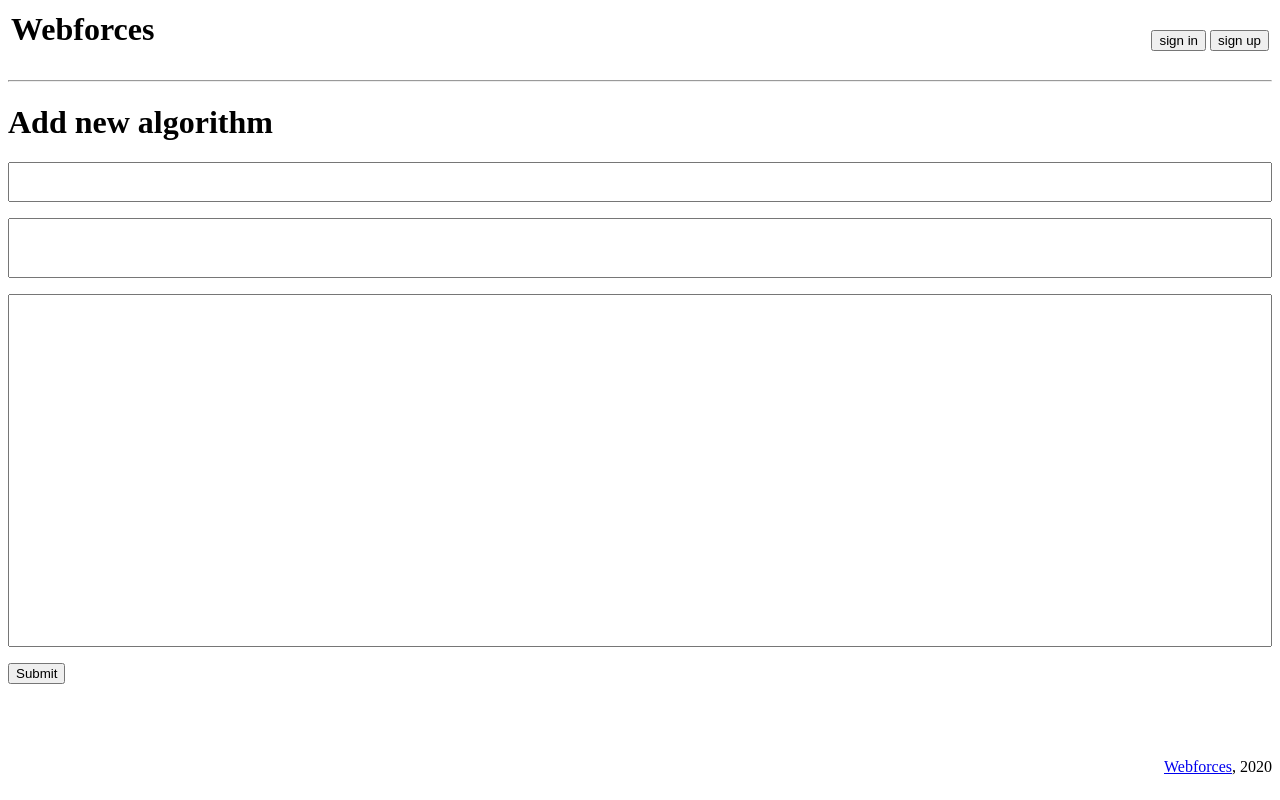
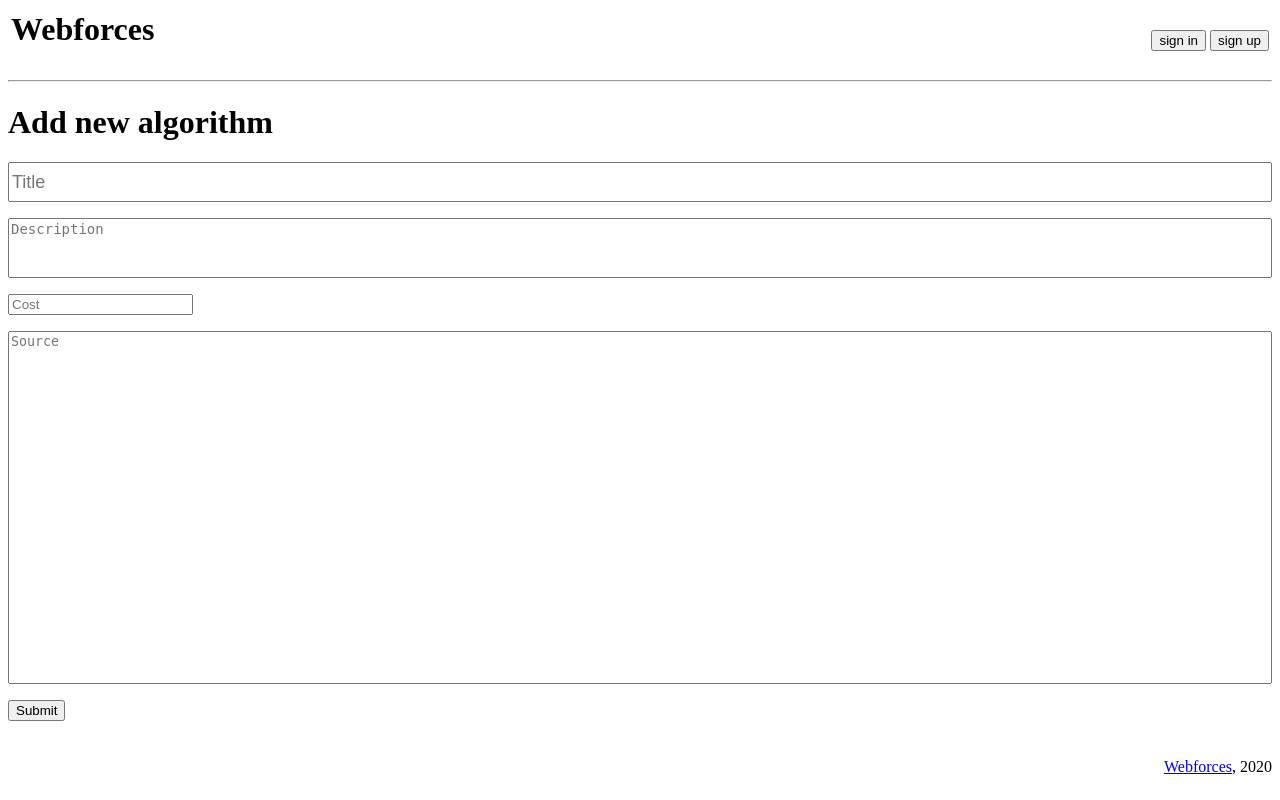
Before and after one commit to aobolensk/webforces, a Django app: page /add_alg/ in a window 1280 px wide. Run offline with Django 3.2, Linux system fonts and the light colour scheme.

Commit message:
add cost for algs pages

```diff
--- a/static/style.css
+++ b/static/style.css
@@ -12,9 +12,9 @@
 
 .algorithm_shortview {
     width:98%;
-    height:100px;
+    height:180px;
+    padding-left: 10;
     border:1px solid #000;
-    padding: 10px;
     /* position: relative; */
 }
 
--- a/templates/store.html
+++ b/templates/store.html
@@ -4,12 +4,16 @@
 <h1>Algorithms store</h1>
 
 <input type="button" onclick="location.href='/add_alg'" value="Add new algorithm" />
+<br><br>
 
 {% for algorithm in algorithms_list %}
     <div class='algorithm_shortview'>
         <h2>{{ algorithm.title }}</h2>
         <p>{{ algorithm.description }}</p>
+        <p>cost: {{ algorithm.cost }}</p>
+        <a href="{{ algorithm.href }}">{{ algorithm.href_name }}</a>
     </div>
+    <br>
 {% endfor %}
 
 {% endblock %}
--- a/webforces/forms.py
+++ b/webforces/forms.py
@@ -3,8 +3,11 @@ from django import forms
 
 class NewAlgForm(forms.Form):
     title = forms.CharField(max_length=100, label="",
-                            widget=forms.TextInput(attrs={'id': 'NewAlgTitle'}))
+                            widget=forms.TextInput(attrs={'id': 'NewAlgTitle', 'placeholder': 'Title'}))
     description = forms.CharField(label="",
-                                  widget=forms.Textarea(attrs={'id': 'NewAlgDescription'}))
+                                  widget=forms.Textarea(attrs={'id': 'NewAlgDescription',
+                                                               'placeholder': 'Description'}))
+    cost = forms.FloatField(min_value=0, label="",
+                            widget=forms.TextInput(attrs={'id': 'NewAlgCost', 'placeholder': 'Cost'}))
     source = forms.CharField(label="",
-                             widget=forms.Textarea(attrs={'id': 'NewAlgSource'}))
+                             widget=forms.Textarea(attrs={'id': 'NewAlgSource', 'placeholder': 'Source'}))
--- a/webforces/views.py
+++ b/webforces/views.py
@@ -93,9 +93,27 @@ class StoreView(MainPageView):
         context = super().get_context_data(**kwargs)
         core = Core()
         status, algorithms_list = core.db.getAllAlgs()
+
+        status, user = core.db.getUserByLogin(self.request.user.username)
+        if status != DBStatus.s_ok:
+            messages.error(self.request, "Internal error: can not find current user!")
+            return context
+
+        # status, algs_user = core.db.getAllAuthorAlgs(user.user_id)
+        # if status != DBStatus.s_ok:
+        #     messages.error(self.request, "Internal error: can not find algorithms forcurrent user!")
+        #     return context
+
         if status != DBStatus.s_ok:
             context["algorithms_list"] = []
         else:
+            # for i in range(len(algorithms_list)):
+            #     if algorithms_list[i].cost == 0 or algorithms_list[i].author_id == user.user_id:
+            #         algorithms_list.href = "algs/"+str(algorithms_list[i].alg_id)
+            #         algorithms_list.href_name = "go to algorithm page"
+            #     else:
+            #         algorithms_list.href = "buy/"+str(algorithms_list[i].alg_id)
+            #         algorithms_list.href_name = "buy algorithm"
             context["algorithms_list"] = algorithms_list
         return context
 
@@ -124,6 +142,7 @@ class AddAlg(FormView):
                               description=form.cleaned_data['description'],
                               author_id=user.user_id,
                               source=form.cleaned_data['source'],
+                              cost=form.cleaned_data['cost']
                               )
         status, alg = core.db.addAlg(algorithm)
         if status == DBStatus.s_ok:
```
